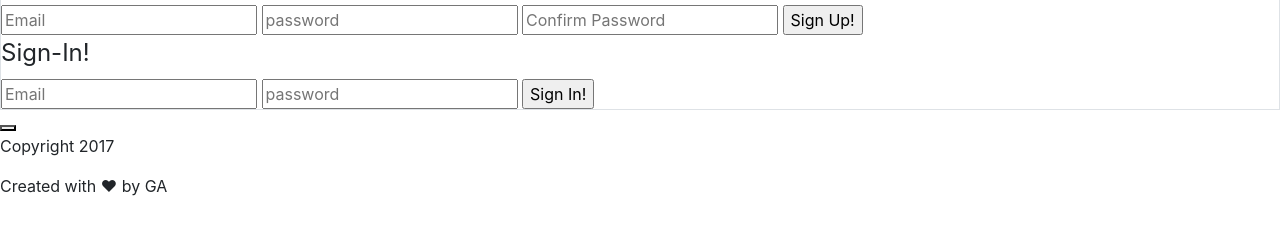
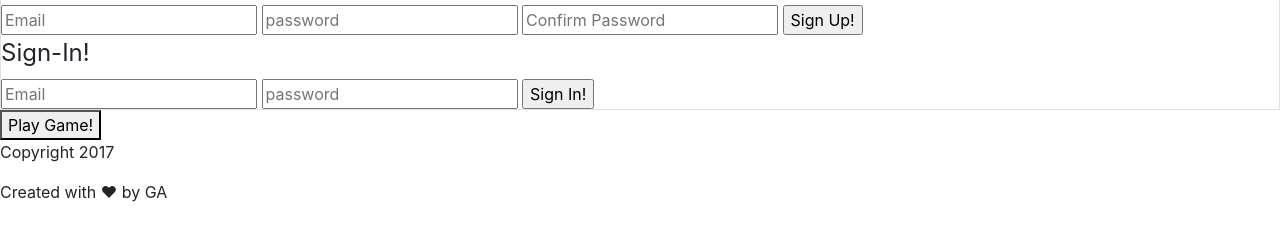
Before and after one commit to KingNaranja/Tic-Tac-Toe, a website built with webpack: page index.html in a window 1280 px wide. Shown: the part 96-336 px from the top of the page. Built offline with nearby package versions, Linux system fonts and the light colour scheme.

Commit message:
fixed button tag in index.html

```diff
--- a/index.html
+++ b/index.html
@@ -29,6 +29,7 @@
               <!-- copied from wdi/training/ -->
               <!-- go back and find how getFormFields works ASAP! -->
               <!-- forms for login/logout need to be hidden based on user state  -->
+              <!-- replace one field for the other? -->
                 <form id="sign-up" class="border">
                     <fieldset>
                       <legend>Sign-up!</legend>
@@ -47,6 +48,7 @@
                 </form>
             </div>
 
+            <!-- insert into DOM onPlayGame -->
             <div id="gameboard" class="row">
               <div class="row">
                 <div class="top left square"></div>
@@ -67,7 +69,8 @@
         </div>
         <!-- this button will draw the game board on click -->
         <!-- need to find a way to only use this button once  -->
-        <button type="button" id="drawBoard"></button>
+        <!--on document ready -->
+        <button type="button" id="drawBoard"> Play Game! </button>
 
         <footer>
           <!-- flex column; flex-end; space-between -->
```
